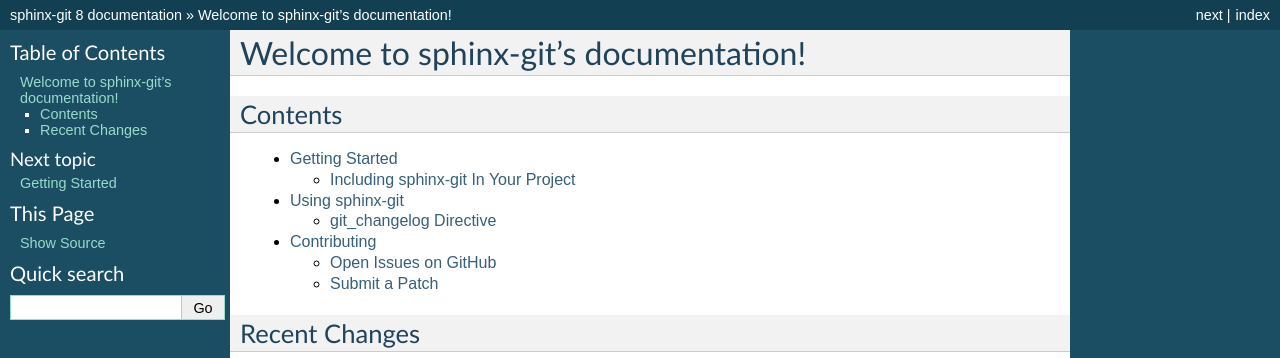
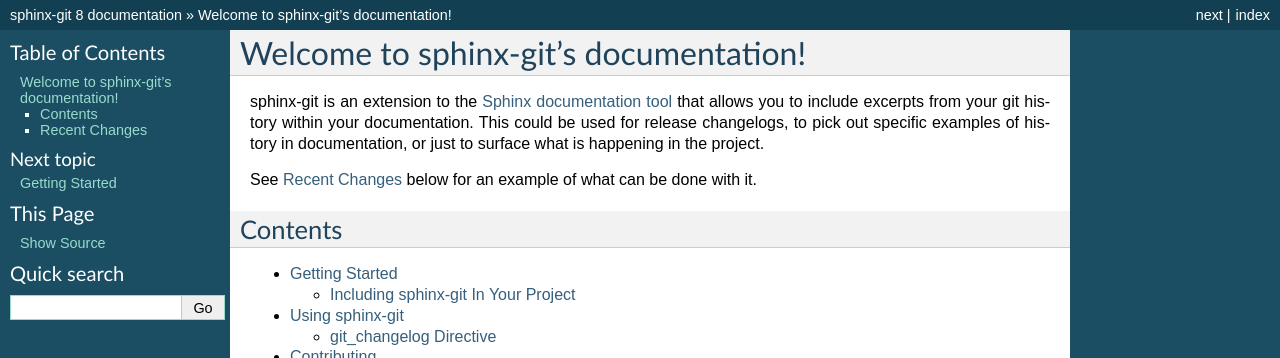
Before and after one commit to OddBloke/sphinx-git, a Sphinx documentation site: the page built from docs/index.rst, in a window 1280 px wide, cut to the strip 0-358 px from the top of the page. Built offline with Sphinx 7.4.7, drawn with Linux system fonts in a browser that asks for light colours.

Commit message:
Reword README intro and add to index.rst.

```diff
--- a/docs/index.rst
+++ b/docs/index.rst
@@ -1,5 +1,12 @@
 Welcome to sphinx-git's documentation!
 ======================================
+
+sphinx-git is an extension to the `Sphinx documentation tool`_ that allows you
+to include excerpts from your git history within your documentation.  This
+could be used for release changelogs, to pick out specific examples of history
+in documentation, or just to surface what is happening in the project.
+
+See :ref:`recent_changes` below for an example of what can be done with it.
 
 Contents
 --------
@@ -11,7 +18,12 @@
     using
     contributing
 
+.. _recent_changes:
+
 Recent Changes
 --------------
 
 .. git_changelog::
+
+
+.. _Sphinx documentation tool: http://sphinx-doc.org/
```
Also changed, not shown: README.rst (+5 -2 lines).
